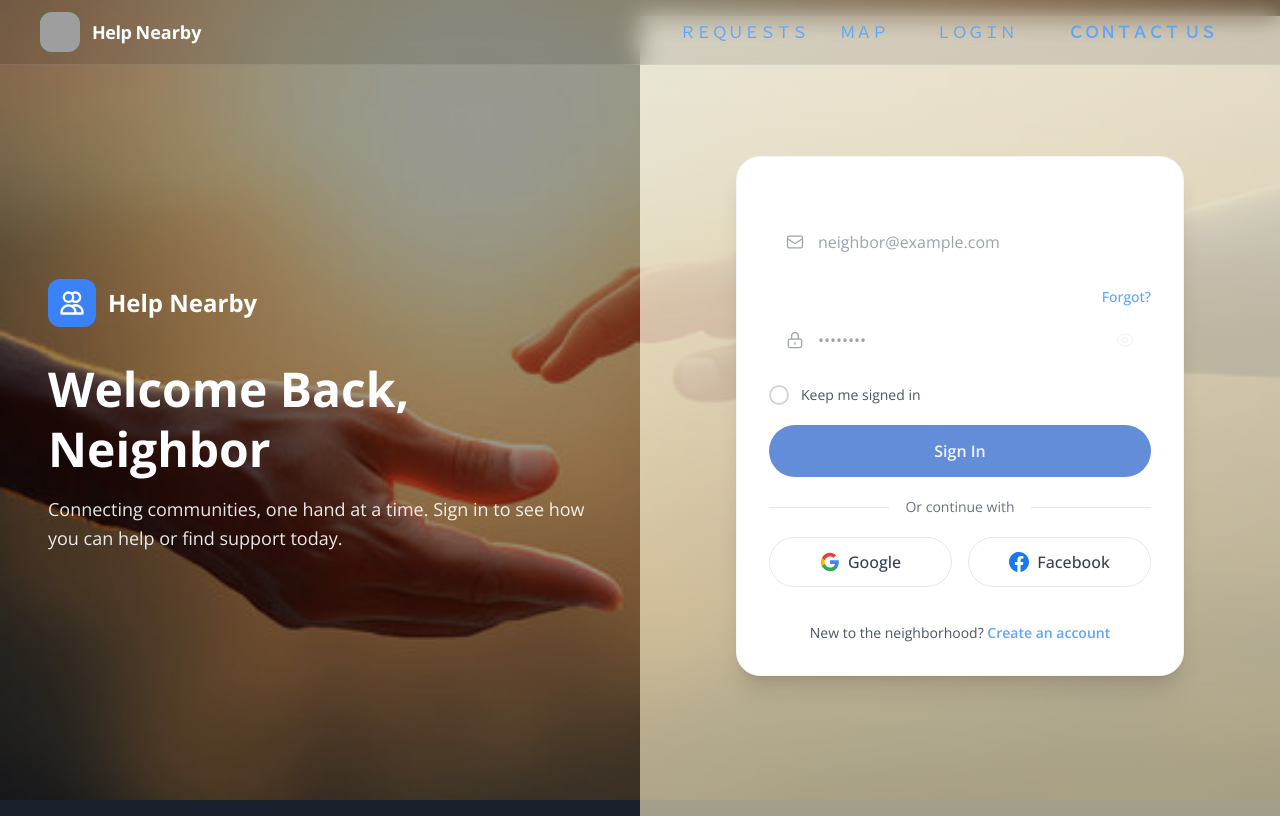
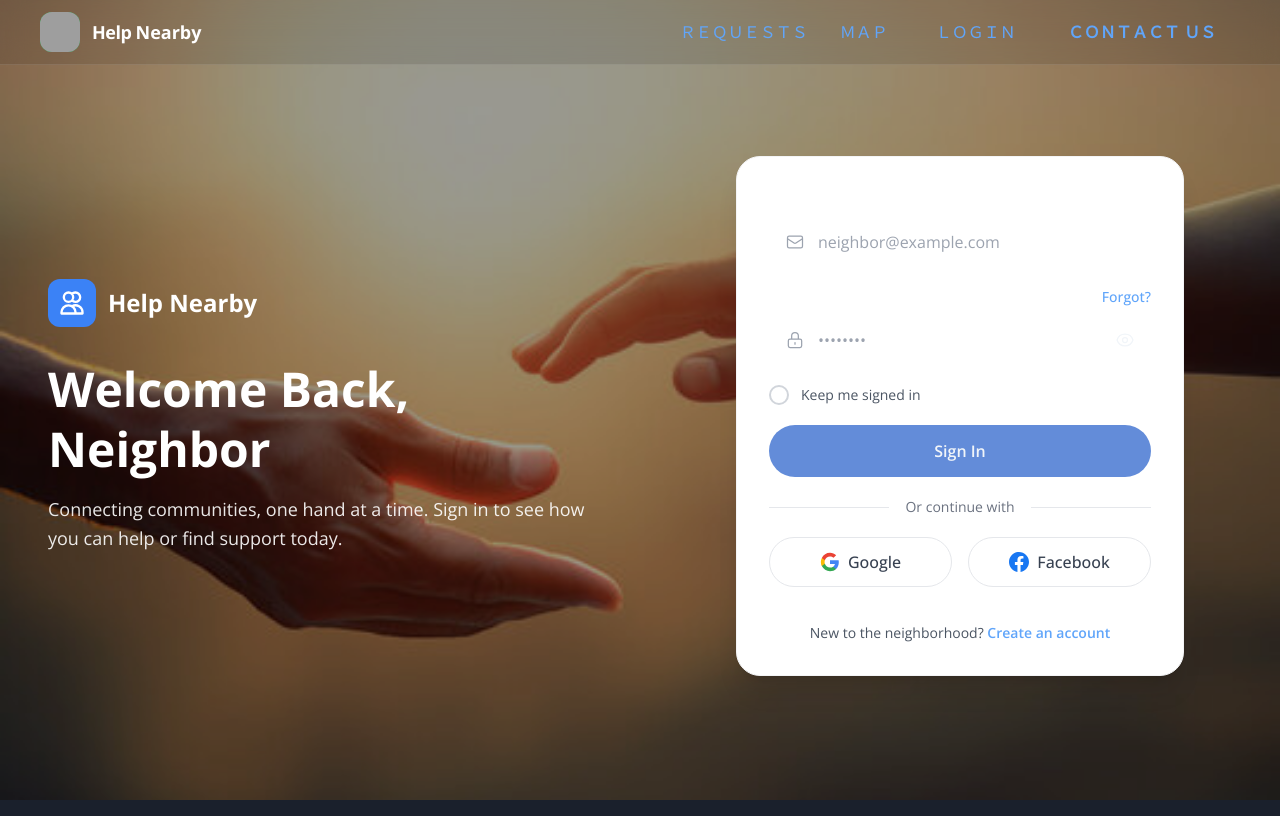
Before and after one commit to RhythmPahwa14/Help-Nearby, a React (Create React App) app: page /login in a window 1280 px wide. Built offline with nearby package versions, Linux system fonts and the light colour scheme; no server answers; grey boxes are pictures that could not be loaded.

Commit message:
Update Login.js

```diff
--- a/src/pages/Login.js
+++ b/src/pages/Login.js
@@ -65,7 +65,7 @@
       </div>
 
       {/* Right Side - Login Form */}
-      <div className="w-full lg:w-1/2 flex items-center justify-center px-6 py-12 bg-gradient-to-b from-amber-50/80 to-amber-100/60 relative z-10">
+      <div className="w-full lg:w-1/2 flex items-center justify-center px-6 py-12 relative z-10">
         <div className="w-full max-w-md">
           {/* Mobile Logo - Only visible on small screens */}
           <div className="flex items-center justify-center mb-8 lg:hidden">
@@ -104,6 +104,7 @@
                     className="login-input w-full pl-12 pr-4 py-3 bg-white border border-gray-200 rounded-xl placeholder-gray-400 focus:outline-none focus:ring-2 focus:ring-blue-400 focus:border-transparent transition-all duration-200"
                     placeholder="neighbor@example.com"
                     required
+                    style={{ color: '#111827', WebkitTextFillColor: '#111827' }}
                   />
                 </div>
               </div>
@@ -131,6 +132,7 @@
                     className="login-input w-full pl-12 pr-12 py-3 bg-white border border-gray-200 rounded-xl placeholder-gray-400 focus:outline-none focus:ring-2 focus:ring-blue-400 focus:border-transparent transition-all duration-200"
                     placeholder="••••••••"
                     required
+                    style={{ color: '#111827', WebkitTextFillColor: '#111827' }}
                   />
                   <button
                     type="button"
```
